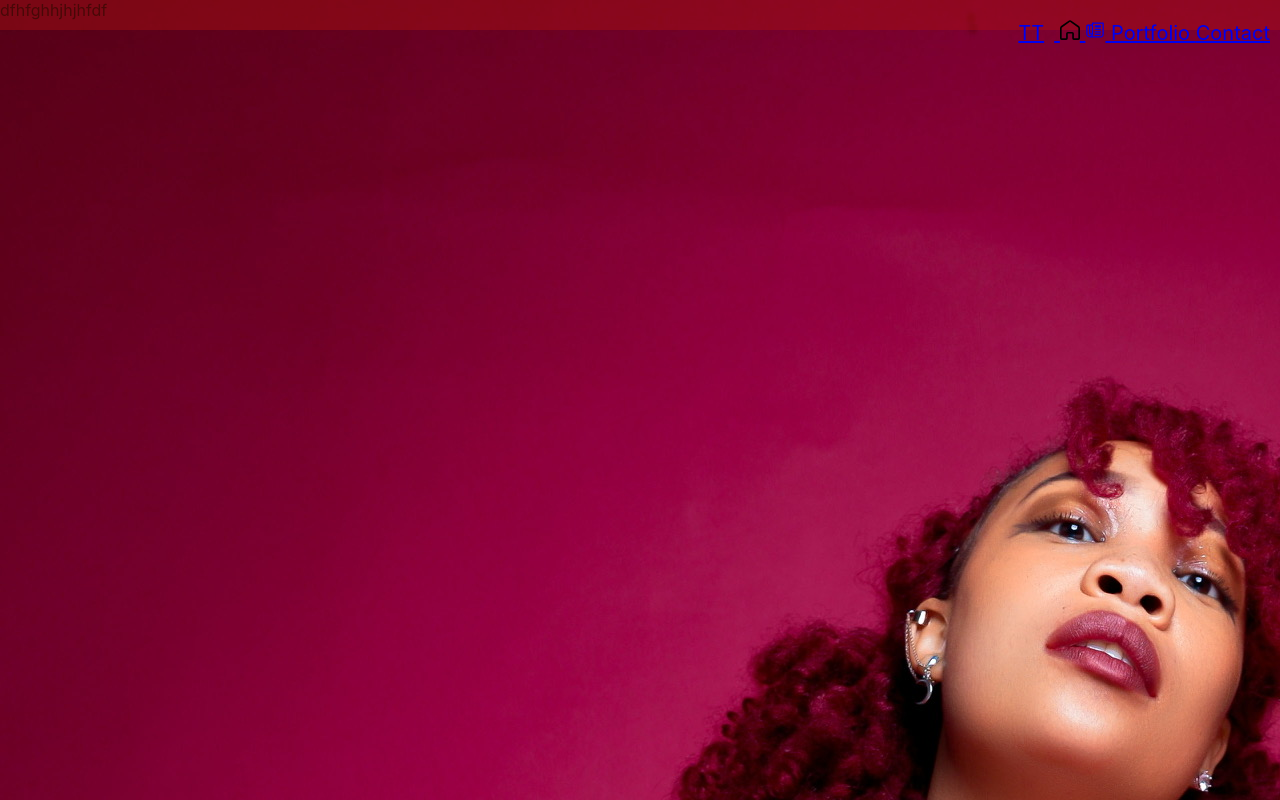
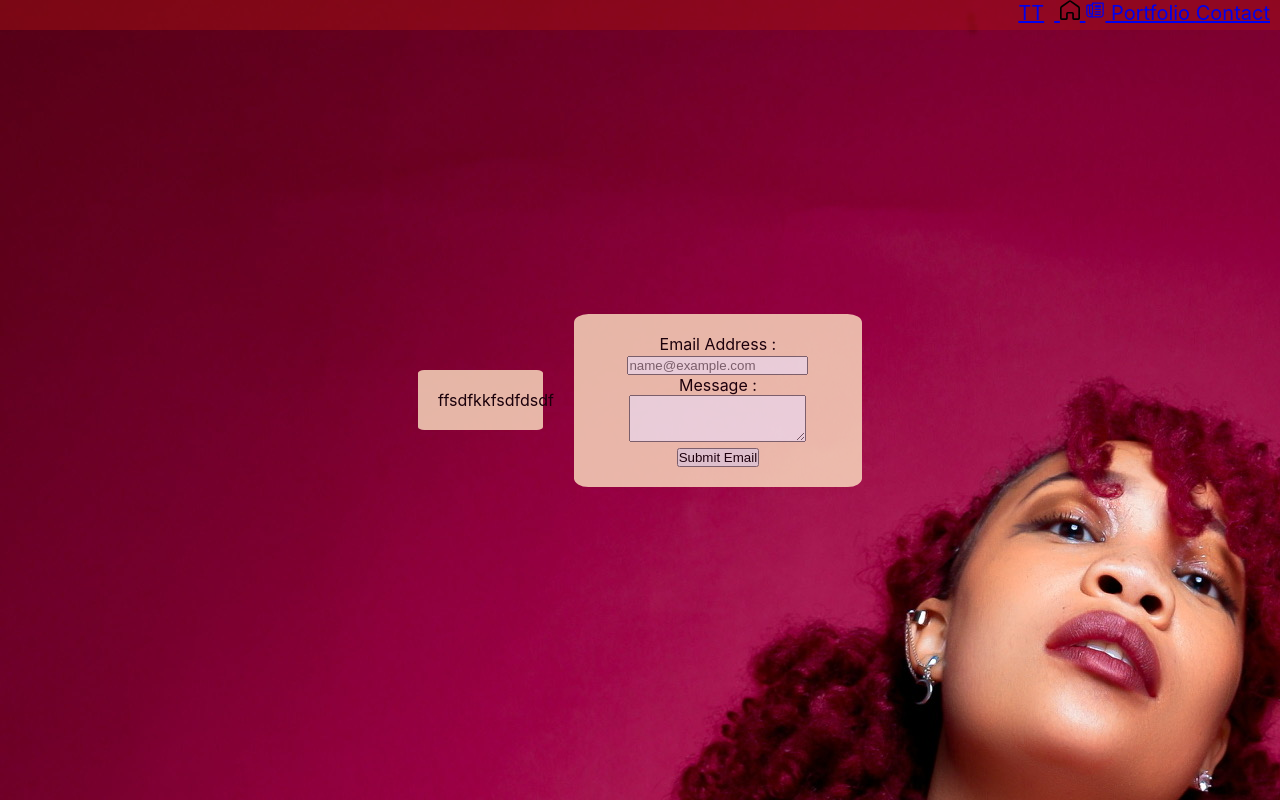
Before and after one commit to Calebbartley/Talored.github.io, a React (Create React App) app: page /Contact in a window 1280 px wide. Built offline with nearby package versions, Linux system fonts and the light colour scheme; a web font is replaced by a local one.

Commit message:
Contact card added. Need to add functionality to send email back to business. '

```diff
--- a/package.json
+++ b/package.json
@@ -3,11 +3,13 @@
   "version": "0.1.0",
   "private": true,
   "dependencies": {
+    "@emailjs/browser": "^3.3.1",
     "@testing-library/jest-dom": "^5.16.1",
     "@testing-library/react": "^12.1.2",
     "@testing-library/user-event": "^13.5.0",
     "bootstrap": "^5.1.3",
     "components": "^0.1.0",
+    "emailjs-com": "^3.2.0",
     "react": "^17.0.2",
     "react-accessible-accordion": "^4.0.0",
     "react-bootstrap": "^2.0.4",
--- a/src/Components/contact/Contact.css
+++ b/src/Components/contact/Contact.css
@@ -1,4 +1,24 @@
-.Contact{
+*{
+    margin: 0;
+    padding: 0;
+    box-sizing: border-box;
+}
+.contact{
     background-image: url('../images/image8.jpeg');
-    height: 100vh;
+    min-height: 100vh;
+    width: 100vw;
+    display: flex;
+    justify-content: center;
+    align-items: center;
+
 }
+
+.contact-card{
+   background-color: bisque;
+   opacity: 0.8;
+   border-radius: 5%;
+   padding: 20px;
+   width: 80%;
+   max-width: 500px;
+   text-align: center;
+}
--- a/src/Components/contact/Contact.js
+++ b/src/Components/contact/Contact.js
@@ -1,12 +1,52 @@
-import React from 'react'
-import './Contact.css'
+import React from "react";
+import { useState } from "react";
+import { Button, Card, Form } from "react-bootstrap";
+import "./Contact.css";
 
 function Contact() {
-    return (
-        <div className='Contact'>
-            dfhfghhjhjhfdf
-        </div>
-    )
+  const [name, setName] = useState("");
+  const [email, setEmail] = useState("");
+  const [message, setMessage] = useState("");
+
+  const handleSubmit = (e) => {
+    console.log(`Email: ${email}, Name: ${name}`);
+    e.preventDefault();
+  };
+  return (
+    <div className="contact">
+      <div>
+        <Card className="contact-card">
+          <Card.Body>
+            ffsdfkkfsdfdsdf
+          </Card.Body>
+        </Card>
+      </div>
+      <Card style={{ width: "18rem" }} className="contact-card">
+        <Form className="contact-form" onSubmit={handleSubmit}>
+          <Form.Group controlId="formBasicEmail">
+            <Form.Label>Email Address :</Form.Label>
+            <Form.Control
+              type="email"
+              placeholder="name@example.com"
+              onChange={(e) => setEmail(e.target.value)}
+            />
+          </Form.Group>
+          <Form.Group>
+            <Form.Label>Message :</Form.Label>
+            <Form.Control
+              type="text"
+              as="textarea"
+              rows={3}
+              onChange={(e) => setName(e.target.value)}
+            />
+          </Form.Group>
+          <Button variant="primary" type="submit">
+            Submit Email
+          </Button>
+        </Form>
+      </Card>
+    </div>
+  );
 }
 
-export default Contact
+export default Contact;
```
Also changed, not shown: 1 other file (tests, documents, lock files or other folders).
